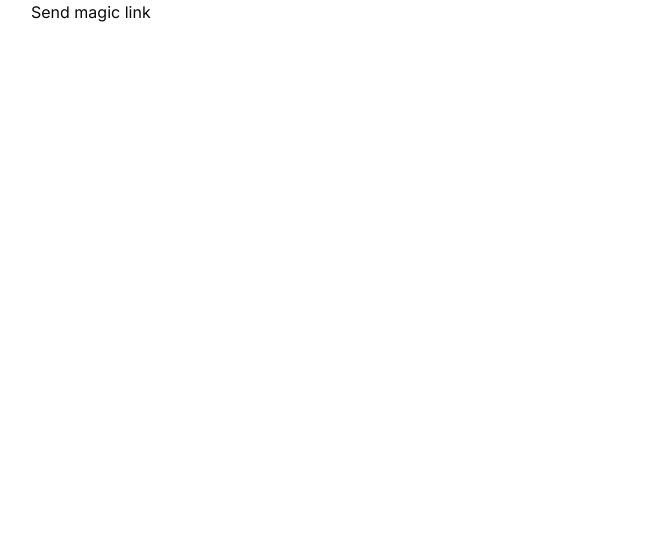
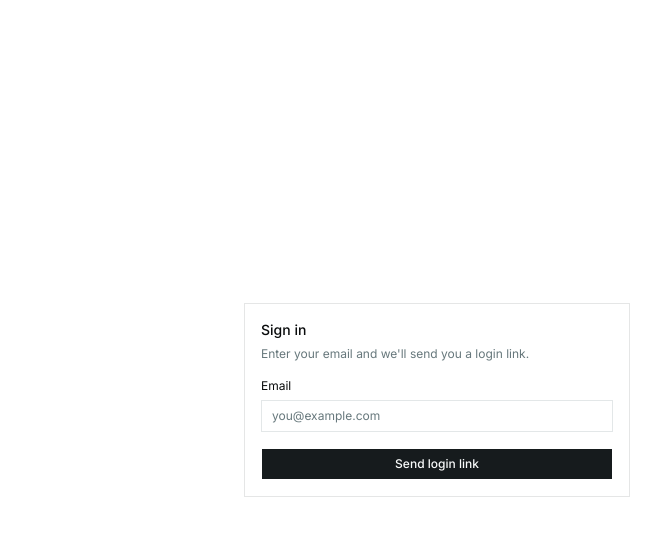
Before and after one commit to SiCarlsson/dinner-club, a Next.js app in the folder web/: page /login in a window 1280 px wide. Shown: the top 536 px of the page, without its empty margins (203-864 px from the left). Built offline with nearby package versions, Linux system fonts and the light colour scheme; no server answers.

Commit message:
Add login page design

```diff
--- a/web/app/login/page.tsx
+++ b/web/app/login/page.tsx
@@ -2,30 +2,85 @@
 
 'use client'
 
-import { useState } from 'react'
+import { useState, useMemo } from 'react'
+import { Input } from '@/components/ui/input'
+import { Label } from '@/components/ui/label'
+import { Button } from '@/components/ui/button'
 import { createClient } from '@/utils/supabase/client'
+import {
+  Card,
+  CardHeader,
+  CardTitle,
+  CardDescription,
+  CardContent,
+} from '@/components/ui/card'
 
 export default function Login() {
   const [email, setEmail] = useState('')
-  const [sent, setSent] = useState(false)
-  const supabase = createClient()
+  const [status, setStatus] = useState<'idle' | 'loading' | 'sent' | 'error'>('idle')
+  const supabase = useMemo(() => createClient(), [])
 
   const handleLogin = async () => {
+    setStatus('loading')
     const { error } = await supabase.auth.signInWithOtp({
       email,
       options: {
         emailRedirectTo: `${location.origin}/auth/confirm`,
       },
     })
-    if (!error) setSent(true)
+    setStatus(error ? 'error' : 'sent')
   }
 
-  return sent ? (
-    <p>Check your email for the login link.</p>
-  ) : (
-    <div>
-      <input type="email" value={email} onChange={(e) => setEmail(e.target.value)} />
-      <button type="button" onClick={handleLogin}>Send magic link</button>
-    </div>
+  const handleSubmit = (e: React.FormEvent) => {
+    e.preventDefault()
+    if (email && status !== 'loading') handleLogin()
+  }
+
+  return (
+    <main className="flex min-h-dvh items-center justify-center px-6">
+      <Card className="w-full max-w-sm">
+        <CardHeader>
+          <CardTitle>{status === 'sent' ? 'Check your email' : 'Sign in'}</CardTitle>
+          <CardDescription>
+            {status === 'sent' ? (
+              <div>
+                We sent a login link to <strong>{email}</strong>.
+                <br />
+                Click it to sign in.
+              </div>
+            ) : (
+              "Enter your email and we'll send you a login link."
+            )}
+          </CardDescription>
+        </CardHeader>
+
+        {status !== 'sent' && (
+          <CardContent>
+            <form onSubmit={handleSubmit} className="flex flex-col gap-4">
+              <div className="flex flex-col gap-2">
+                <Label htmlFor="email">Email</Label>
+                <Input
+                  id="email"
+                  type="email"
+                  required
+                  autoComplete="email"
+                  value={email}
+                  onChange={(e) => setEmail(e.target.value)}
+                  placeholder="you@example.com"
+                />
+              </div>
+
+              <Button type="submit" disabled={status === 'loading'} className="w-full">
+                {status === 'loading' ? 'Sending…' : 'Send login link'}
+              </Button>
+
+              {status === 'error' && (
+                <p className="text-sm text-destructive">Something went wrong. Try again.</p>
+              )}
+            </form>
+          </CardContent>
+        )}
+      </Card>
+    </main>
   )
 }
--- /dev/null
+++ b/web/components/ui/card.tsx
@@ -0,0 +1,103 @@
+import * as React from "react"
+
+import { cn } from "@/lib/utils"
+
+function Card({
+  className,
+  size = "default",
+  ...props
+}: React.ComponentProps<"div"> & { size?: "default" | "sm" }) {
+  return (
+    <div
+      data-slot="card"
+      data-size={size}
+      className={cn(
+        "group/card flex flex-col gap-(--card-spacing) overflow-hidden rounded-none bg-card py-(--card-spacing) text-xs/relaxed text-card-foreground ring-1 ring-foreground/10 [--card-spacing:--spacing(4)] has-data-[slot=card-footer]:pb-0 has-[>img:first-child]:pt-0 data-[size=sm]:[--card-spacing:--spacing(3)] data-[size=sm]:has-data-[slot=card-footer]:pb-0 *:[img:first-child]:rounded-none *:[img:last-child]:rounded-none",
+        className
+      )}
+      {...props}
+    />
+  )
+}
+
+function CardHeader({ className, ...props }: React.ComponentProps<"div">) {
+  return (
+    <div
+      data-slot="card-header"
+      className={cn(
+        "group/card-header @container/card-header grid auto-rows-min items-start gap-1 rounded-none px-(--card-spacing) has-data-[slot=card-action]:grid-cols-[1fr_auto] has-data-[slot=card-description]:grid-rows-[auto_auto] [.border-b]:pb-(--card-spacing)",
+        className
+      )}
+      {...props}
+    />
+  )
+}
+
+function CardTitle({ className, ...props }: React.ComponentProps<"div">) {
+  return (
+    <div
+      data-slot="card-title"
+      className={cn(
+        "font-heading text-sm font-medium group-data-[size=sm]/card:text-sm",
+        className
+      )}
+      {...props}
+    />
+  )
+}
+
+function CardDescription({ className, ...props }: React.ComponentProps<"div">) {
+  return (
+    <div
+      data-slot="card-description"
+      className={cn("text-xs/relaxed text-muted-foreground", className)}
+      {...props}
+    />
+  )
+}
+
+function CardAction({ className, ...props }: React.ComponentProps<"div">) {
+  return (
+    <div
+      data-slot="card-action"
+      className={cn(
+        "col-start-2 row-span-2 row-start-1 self-start justify-self-end",
+        className
+      )}
+      {...props}
+    />
+  )
+}
+
+function CardContent({ className, ...props }: React.ComponentProps<"div">) {
+  return (
+    <div
+      data-slot="card-content"
+      className={cn("px-(--card-spacing)", className)}
+      {...props}
+    />
+  )
+}
+
+function CardFooter({ className, ...props }: React.ComponentProps<"div">) {
+  return (
+    <div
+      data-slot="card-footer"
+      className={cn(
+        "flex items-center rounded-none border-t p-(--card-spacing)",
+        className
+      )}
+      {...props}
+    />
+  )
+}
+
+export {
+  Card,
+  CardHeader,
+  CardFooter,
+  CardTitle,
+  CardAction,
+  CardDescription,
+  CardContent,
+}
--- /dev/null
+++ b/web/components/ui/input.tsx
@@ -0,0 +1,20 @@
+import * as React from "react"
+import { Input as InputPrimitive } from "@base-ui/react/input"
+
+import { cn } from "@/lib/utils"
+
+function Input({ className, type, ...props }: React.ComponentProps<"input">) {
+  return (
+    <InputPrimitive
+      type={type}
+      data-slot="input"
+      className={cn(
+        "h-8 w-full min-w-0 rounded-none border border-input bg-transparent px-2.5 py-1 text-xs transition-colors outline-none file:inline-flex file:h-6 file:border-0 file:bg-transparent file:text-xs file:font-medium file:text-foreground placeholder:text-muted-foreground focus-visible:border-ring focus-visible:ring-1 focus-visible:ring-ring/50 disabled:pointer-events-none disabled:cursor-not-allowed disabled:bg-input/50 disabled:opacity-50 aria-invalid:border-destructive aria-invalid:ring-1 aria-invalid:ring-destructive/20 md:text-xs dark:bg-input/30 dark:disabled:bg-input/80 dark:aria-invalid:border-destructive/50 dark:aria-invalid:ring-destructive/40",
+        className
+      )}
+      {...props}
+    />
+  )
+}
+
+export { Input }
--- /dev/null
+++ b/web/components/ui/label.tsx
@@ -0,0 +1,20 @@
+"use client"
+
+import * as React from "react"
+
+import { cn } from "@/lib/utils"
+
+function Label({ className, ...props }: React.ComponentProps<"label">) {
+  return (
+    <label
+      data-slot="label"
+      className={cn(
+        "flex items-center gap-2 text-xs leading-none select-none group-data-[disabled=true]:pointer-events-none group-data-[disabled=true]:opacity-50 peer-disabled:cursor-not-allowed peer-disabled:opacity-50",
+        className
+      )}
+      {...props}
+    />
+  )
+}
+
+export { Label }
```
